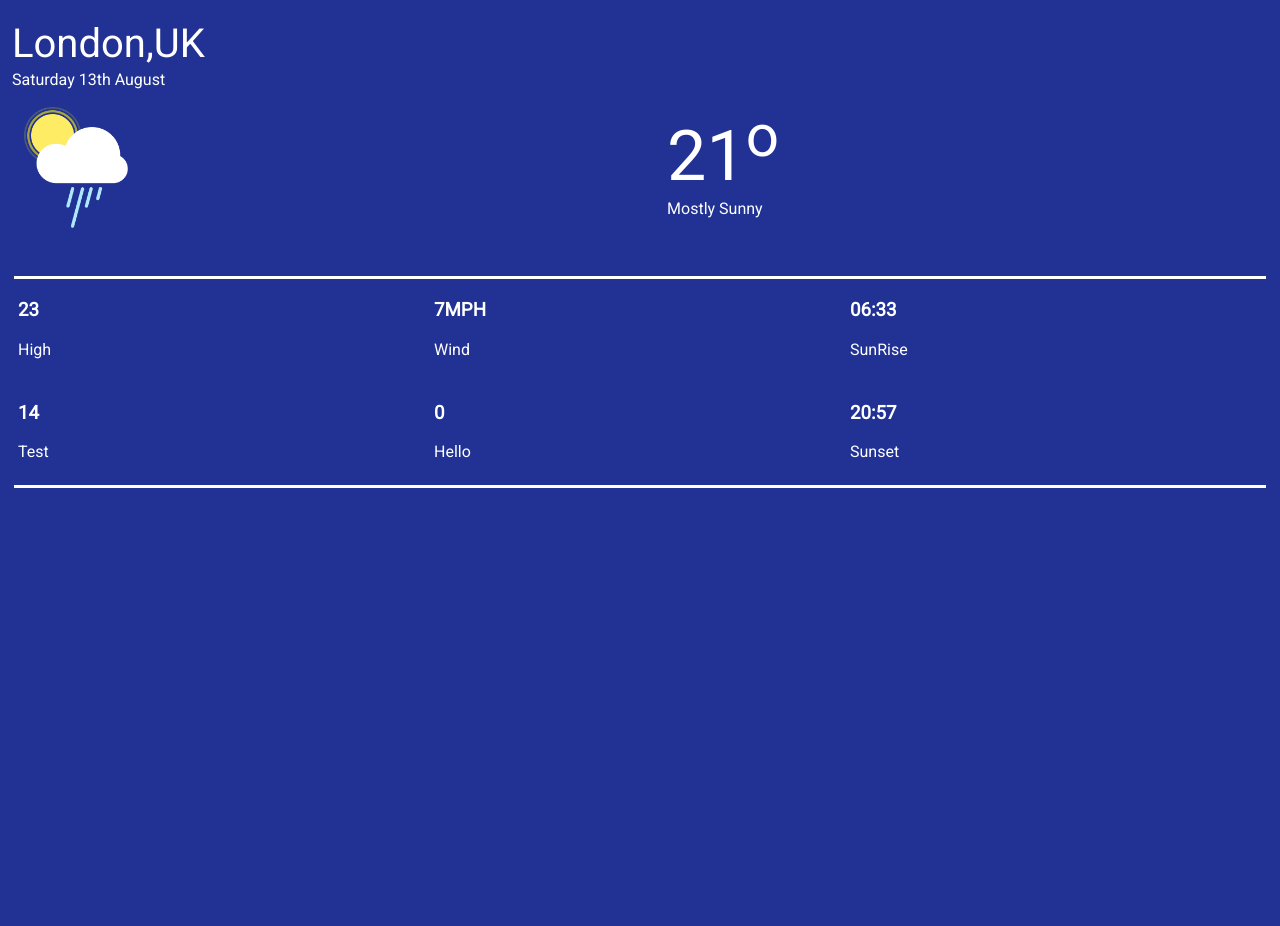
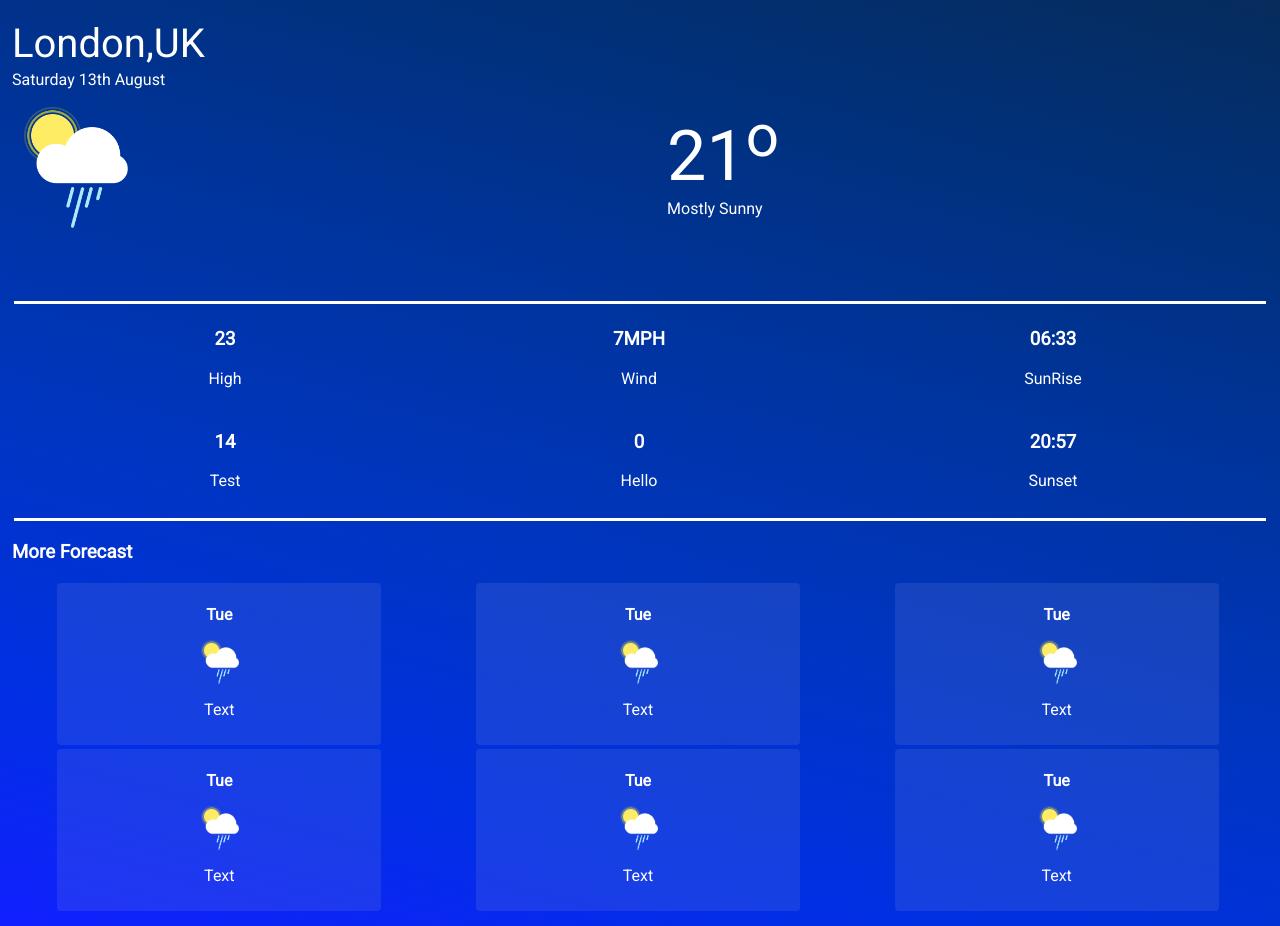
Before and after one commit to 0tuedon/weather-api, a React (Create React App) app: page / in a window 1280 px wide. Before the commit the page ends 800 px from the top, so only its background shows below. Built offline with nearby package versions, Linux system fonts and the light colour scheme.

Commit message:
Fixed the U

```diff
--- a/src/App.js
+++ b/src/App.js
@@ -1,5 +1,6 @@
 import Details from './components/Details';
 import Header from './components/Header';
+import MoreForeCast from './components/MoreForcast';
 
 function App() {
 
@@ -7,6 +8,7 @@ function App() {
     <div className="container">
       <Header/>
       <Details/>
+      <MoreForeCast/>
     </div>
   );
 }
--- a/src/components/Details/WeatherDetails.module.css
+++ b/src/components/Details/WeatherDetails.module.css
@@ -2,18 +2,27 @@
 .container {
     border-top: 3px solid white;
     border-bottom: 3px solid white;
+    /* border-left: 4px red solid; */
+    text-align: center;
     display: flex;
-    justify-content: center;
+    justify-content:space-between ;
+    align-items: center;
     flex-wrap: wrap;
-    margin-top: 15px;
+    margin-top: 40px;
+    padding: 5px 5px;
+
 }
 
 .container-item
 {
     flex: 1 0 30%;
     width: 300px;
-    margin-right: 6px;
+    margin-right: 2px;
     margin-bottom: 6px;
 
 
 }
+
+.container:nth-last-child(){
+    margin-right: 2px;
+}
--- /dev/null
+++ b/src/components/MoreForcast/MoreForecast.module.css
@@ -0,0 +1,16 @@
+.container
+{
+    display: flex;
+    width:100%;
+    flex-wrap: wrap;
+    justify-content: space-around;
+}
+
+.card-heading
+{
+    line-height: 2px;
+}
+.card-image
+{
+    width: 40px;
+}
--- a/src/components/MoreForcast/index.js
+++ b/src/components/MoreForcast/index.js
@@ -0,0 +1,30 @@
+import React from 'react'
+import Card from '../UI/Card';
+import style from './MoreForecast.module.css'
+import raining from '../../assets/images/Rainny.png'
+import Weather from '../Details/Weather';
+const MoreForeCast = () => {
+    const datas = [1,2,3,4,5,6]
+    return (
+        <React.Fragment>
+            <h3>More Forecast</h3>
+            <div className={style.container}>
+               {
+                   datas.map(()=>{
+                    return(<Card>
+                    <h4 className={style['card-heading']}>Tue</h4>
+                    <img className={style['card-image']} src={raining} alt='Weather Type'/>
+                    <p>Text</p>
+                    </Card>)
+                   })
+
+
+               }
+
+            </div>
+        </React.Fragment>
+
+    )
+}
+
+export default MoreForeCast;
--- a/src/components/UI/Card.js
+++ b/src/components/UI/Card.js
@@ -0,0 +1,11 @@
+import style from './Card.module.css'
+const Card = (props)=>
+{
+    return(
+        <div className={style['card-container']}>
+            {props.children}
+        </div>
+    )
+}
+
+export default Card;
--- a/src/components/UI/Card.module.css
+++ b/src/components/UI/Card.module.css
@@ -0,0 +1,14 @@
+.card-container
+{
+    height: 20vh;
+    display: flex;
+    flex-direction: column;
+    justify-content: center;
+    align-items:center;
+    background-color:rgba(112, 130, 219, 0.2);
+    border-radius: 4px;
+    width: 25vw;
+    margin-right: 8px;
+    margin-bottom: 4px;
+    text-align: center;
+}
--- a/src/index.css
+++ b/src/index.css
@@ -1,7 +1,7 @@
 @import url('https://fonts.googleapis.com/css2?family=Roboto:ital@0;1&display=swap');
 
 body{
-  background-color: #213294;
+  background: linear-gradient(195deg, #072c5c, #00317e, #0034a1, #0035c2, #0030e2, #1120ff);
   color: white;
   font-family: 'Roboto', sans-serif;
 }
```
Also changed, not shown: src/components/MoreForcast/MoreForcast.module.css (deleted).
